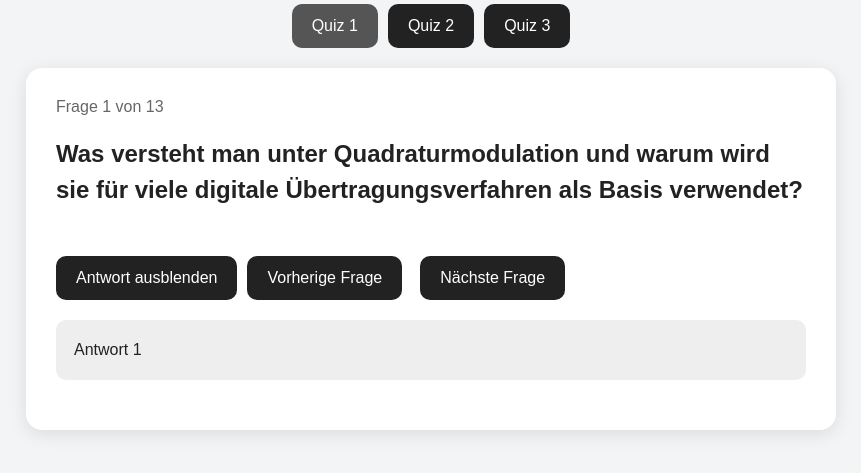
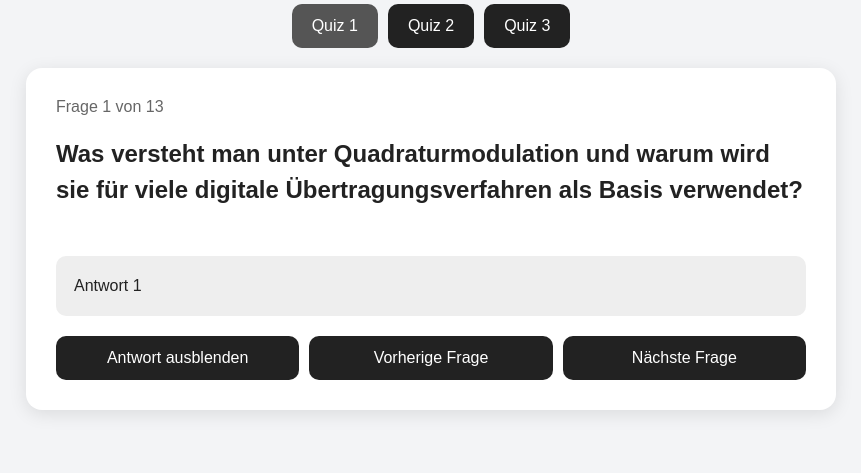
Before and after one commit to TobiLewe/Quiz, a plain HTML site: page index.html in a window 1280 px wide. Both pictures are taken after a click on the button "Antwort anzeigen". Shown: the part 149-622 px from the top of the page, without its empty margins (209-1070 px from the left). Drawn offline with Linux system fonts and the light colour scheme.

Commit message:
Add files via upload

```diff
--- a/index.html
+++ b/index.html
@@ -3,7 +3,7 @@
 <head>
 <meta charset="UTF-8">
 <meta name="viewport" content="width=device-width, initial-scale=1.0">
-<title>Quiz</title>
+<title>Prüfungsfragen</title>
 <link rel="stylesheet" href="style.css">
 </head>
 <body>
@@ -11,24 +11,25 @@
   <h1>Prüfungsfragen</h1>
 
   <div class="quiz-buttons">
-    <button type="button" onclick="wechselQuiz(0)">Quiz 1</button>
-    <button type="button" onclick="wechselQuiz(1)">Quiz 2</button>
-    <button type="button" onclick="wechselQuiz(2)">Quiz 3</button>
+    <button type="button" class="quiz-btn" onclick="wechselQuiz(0)">Quiz 1</button>
+    <button type="button" class="quiz-btn" onclick="wechselQuiz(1)">Quiz 2</button>
+    <button type="button" class="quiz-btn" onclick="wechselQuiz(2)">Quiz 3</button>
   </div>
 
   <div class="card">
     <div id="fortschritt">Frage 1 von 13</div>
     <h2 id="frage"></h2>
 
+    <div id="antwort" class="antwort"></div>
+
     <div class="aktionen">
-      <button type="button" id="antwortButton" onclick="zeigeAntwort()">Antwort anzeigen</button>
-      <button type="button" id="zurueckButton" onclick="vorherigeFrage()">Vorherige Frage</button>
-      <button type="button" id="weiterButton" onclick="naechsteFrage()">Nächste Frage</button>
+      <button type="button" id="antwortButton">Antwort anzeigen</button>
+      <button type="button" id="zurueckButton">Vorherige Frage</button>
+      <button type="button" id="weiterButton">Nächste Frage</button>
     </div>
-
-    <div id="antwort" class="antwort"></div>
   </div>
 </div>
+
 <script src="script.js"></script>
 </body>
 </html>
--- a/script.js
+++ b/script.js
@@ -142,45 +142,47 @@ const quizzes = [
 let aktuellesQuiz = 0;
 let aktuelleFrage = 0;
 
+const frageElement = document.getElementById("frage");
+const fortschrittElement = document.getElementById("fortschritt");
+const antwortElement = document.getElementById("antwort");
+const antwortButton = document.getElementById("antwortButton");
+
+document.getElementById("zurueckButton").addEventListener("click", vorherigeFrage);
+document.getElementById("weiterButton").addEventListener("click", naechsteFrage);
+antwortButton.addEventListener("click", zeigeAntwort);
+
 function anzeigen() {
   const quiz = quizzes[aktuellesQuiz];
   const item = quiz[aktuelleFrage];
 
-  document.getElementById("fortschritt").textContent =
-    `Frage ${aktuelleFrage + 1} von ${quiz.length}`;
+  frageElement.textContent = item.frage;
+  fortschrittElement.textContent = `Frage ${aktuelleFrage + 1} von ${quiz.length}`;
 
-  document.getElementById("frage").textContent = item.frage;
+  antwortElement.textContent = "";
+  antwortElement.style.display = "none";
+  antwortButton.textContent = "Antwort anzeigen";
 
-  const antwort = document.getElementById("antwort");
-  antwort.textContent = "";
-  antwort.style.display = "none";
-
-  document.getElementById("antwortButton").textContent = "Antwort anzeigen";
-
-  document.querySelectorAll(".quiz-buttons button").forEach((button, index) => {
+  document.querySelectorAll(".quiz-btn").forEach((button, index) => {
     button.classList.toggle("aktiv", index === aktuellesQuiz);
   });
 }
 
 function wechselQuiz(index) {
-  if (index < 0 || index >= quizzes.length) return;
   aktuellesQuiz = index;
   aktuelleFrage = 0;
   anzeigen();
 }
 
 function zeigeAntwort() {
-  const quiz = quizzes[aktuellesQuiz];
-  const antwort = document.getElementById("antwort");
-  const button = document.getElementById("antwortButton");
+  const item = quizzes[aktuellesQuiz][aktuelleFrage];
 
-  if (antwort.style.display === "block") {
-    antwort.style.display = "none";
-    button.textContent = "Antwort anzeigen";
+  if (antwortElement.style.display === "block") {
+    antwortElement.style.display = "none";
+    antwortButton.textContent = "Antwort anzeigen";
   } else {
-    antwort.textContent = quiz[aktuelleFrage].antwort;
-    antwort.style.display = "block";
-    button.textContent = "Antwort ausblenden";
+    antwortElement.textContent = item.antwort;
+    antwortElement.style.display = "block";
+    antwortButton.textContent = "Antwort ausblenden";
   }
 }
 
@@ -196,4 +198,4 @@ function naechsteFrage() {
   anzeigen();
 }
 
-document.addEventListener("DOMContentLoaded", anzeigen);
+anzeigen();
--- a/style.css
+++ b/style.css
@@ -1,22 +1,30 @@
 * { box-sizing: border-box; }
+
 body {
   margin: 0;
   font-family: Arial, sans-serif;
   background: #f3f4f6;
   color: #222;
 }
+
 .container {
   max-width: 850px;
   margin: 50px auto;
   padding: 20px;
 }
-h1 { text-align: center; margin-bottom: 25px; }
+
+h1 {
+  text-align: center;
+  margin-bottom: 25px;
+}
+
 .quiz-buttons {
   display: flex;
   gap: 10px;
   justify-content: center;
   margin-bottom: 20px;
 }
+
 button {
   border: 0;
   border-radius: 10px;
@@ -26,22 +34,32 @@ button {
   background: #222;
   color: white;
 }
-button:hover { opacity: .85; }
-.quiz-buttons button.aktiv { background: #555; }
+
+button:hover {
+  opacity: .85;
+}
+
+.quiz-buttons button.aktiv {
+  background: #555;
+}
+
 .card {
   background: white;
   border-radius: 16px;
   padding: 30px;
   box-shadow: 0 4px 18px rgba(0,0,0,.1);
 }
+
 #fortschritt {
   color: #666;
   margin-bottom: 18px;
 }
+
 #frage {
   min-height: 100px;
   line-height: 1.5;
 }
+
 .antwort {
   display: none;
   margin: 20px 0;
@@ -50,24 +68,21 @@ button:hover { opacity: .85; }
   background: #eee;
   line-height: 1.5;
 }
-#weiterButton { margin-left: 8px; }
 
 .aktionen {
   display: flex;
   gap: 10px;
-  align-items: center;
-  flex-wrap: wrap;
-  margin-top: 10px;
+  width: 100%;
 }
 
 .aktionen button {
+  flex: 1;
   margin: 0;
 }
 
 @media (max-width: 650px) {
   .aktionen {
     flex-direction: column;
-    align-items: stretch;
   }
 
   .aktionen button {
```
